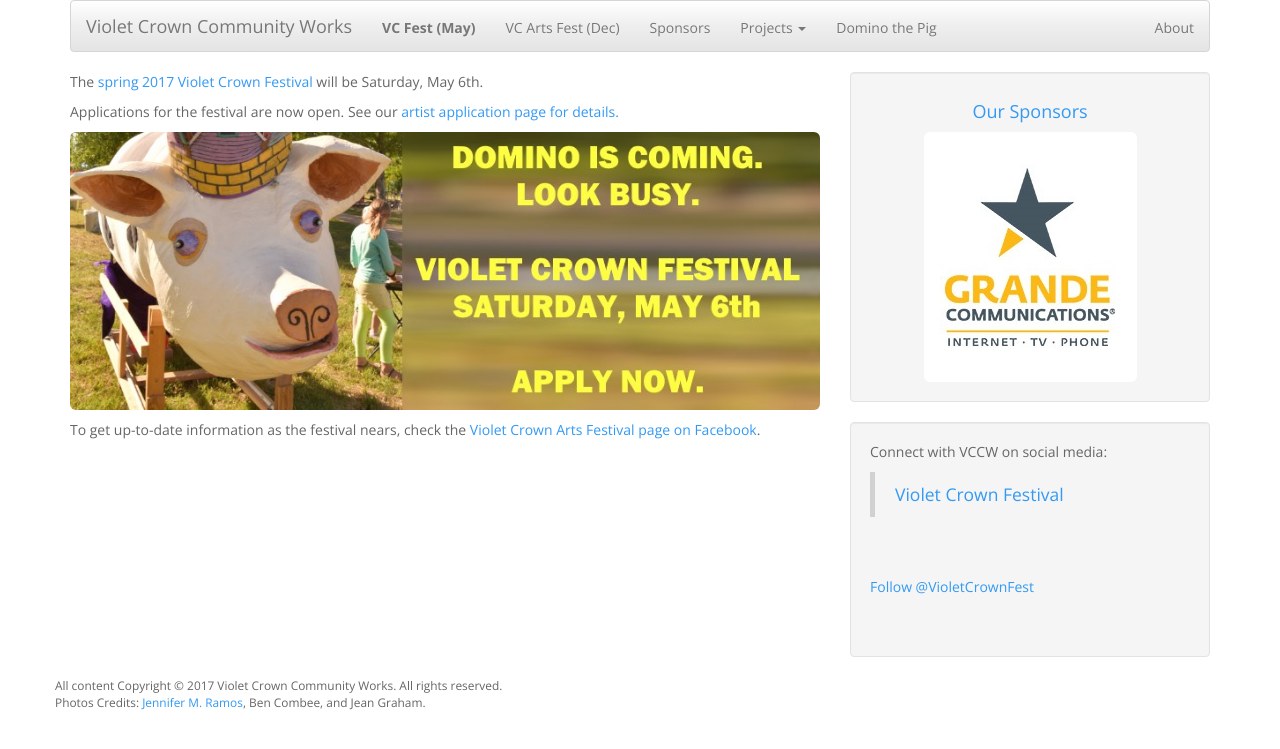
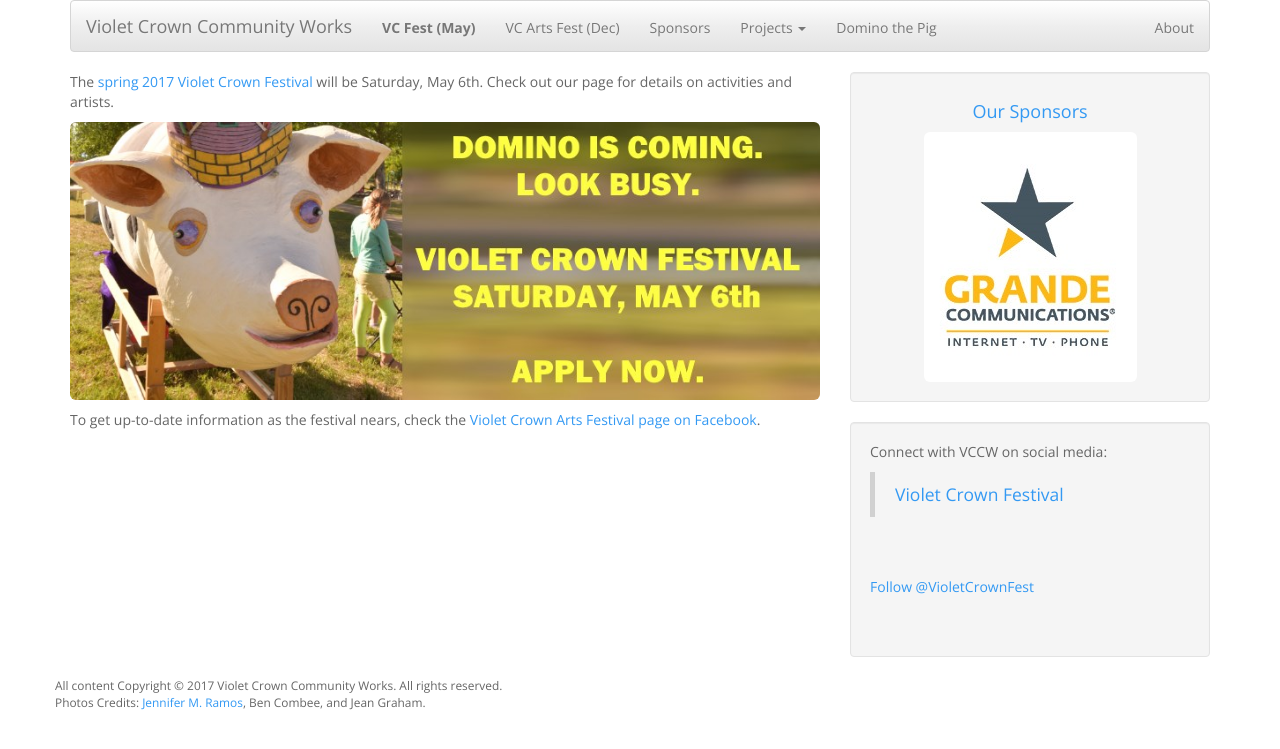
Before and after one commit to vccw/vccw.github.io, a Jekyll site: the page built from index.md, in a window 1280 px wide. Shown: the top 749 px of the page. Built offline with Jekyll 4.4.1, drawn with Linux system fonts in a browser that asks for light colours; comment, search, counter and statistics services are not loaded.

Commit message:
Update application page

```diff
--- a/index.md
+++ b/index.md
@@ -3,9 +3,8 @@ layout: default
 title: Home Page
 ---
 
-The <a href="vcf_2017.html">spring 2017 Violet Crown Festival</a> will be Saturday, May 6th.
-
-Applications for the festival are now open.  See our <a href="vcf_apply.html">artist application page for details.</a>
+The <a href="vcf_2017.html">spring 2017 Violet Crown Festival</a> will be Saturday, May 6th.  Check out our page for details
+on activities and artists.
 
 <a href="vcf_apply.html"><img src="img/DominoIsComing.jpg" class="img-responsive img-rounded"></a>
 
```
Also changed, not shown: vcf_2017.md (+1 -1 lines), vcf_apply.md (+3 -1 lines).
